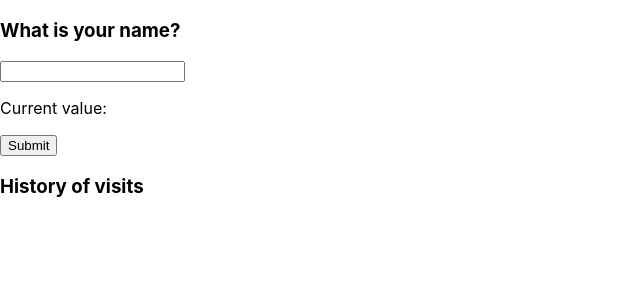
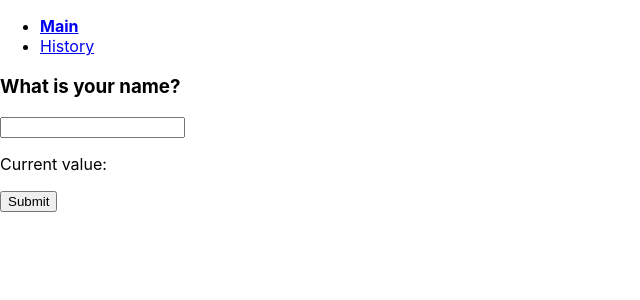
Before and after one commit to amtoss-study/react-demo, a React (Create React App) app: page / in a window 1280 px wide. Shown: the top 300 px of the page, without its empty margins (0-640 px from the left). Built offline with nearby package versions, Linux system fonts and the light colour scheme.

Commit message:
Add routing

```diff
--- a/package.json
+++ b/package.json
@@ -3,6 +3,7 @@
   "version": "0.1.0",
   "private": true,
   "dependencies": {
+    "@testing-library/dom": "^7.28.1",
     "@testing-library/jest-dom": "^5.11.4",
     "@testing-library/react": "^11.1.0",
     "@testing-library/user-event": "^12.1.10",
@@ -10,8 +11,10 @@
     "@types/node": "^12.0.0",
     "@types/react": "^16.9.53",
     "@types/react-dom": "^16.9.8",
+    "@types/react-router-dom": "^5.1.6",
     "react": "^17.0.1",
     "react-dom": "^17.0.1",
+    "react-router-dom": "^5.2.0",
     "react-scripts": "4.0.0-next.98",
     "typescript": "^4.0.3",
     "web-vitals": "^0.2.4"
--- a/src/App.tsx
+++ b/src/App.tsx
@@ -1,6 +1,8 @@
 import React from 'react'
+import { BrowserRouter as Router, Route, Switch } from 'react-router-dom'
 
 import { HistoryItem } from './types'
+import Nav from './Nav'
 import NameForm from './NameForm'
 import History from './History'
 
@@ -17,10 +19,17 @@ const App = () => {
         setHistoryPersistent(history.filter(item => item.timestamp !== timestamp))
     }
     return (
-        <React.Fragment>
-            <NameForm onSubmit={addToHistory} />
-            <History history={history} removeFromHistory={removeFromHistory} />
-        </React.Fragment>
+        <Router>
+            <Nav />
+            <Switch>
+                <Route path="/history">
+                    <History history={history} removeFromHistory={removeFromHistory} />
+                </Route>
+                <Route path="/">
+                    <NameForm onSubmit={addToHistory} />
+                </Route>
+            </Switch>
+        </Router>
     )
 }
 
--- /dev/null
+++ b/src/Nav.tsx
@@ -0,0 +1,17 @@
+import React from 'react'
+import { NavLink, NavLinkProps } from 'react-router-dom'
+
+const Link = (props: NavLinkProps) => <NavLink {...props} exact={true} activeStyle={{ fontWeight: 'bold' }} />
+
+const Nav = () => {
+    return (
+        <nav>
+            <ul>
+                <li><Link to="/">Main</Link></li>
+                <li><Link to="/history">History</Link></li>
+            </ul>
+        </nav>
+    )
+}
+
+export default Nav
```
Also changed, not shown: 1 other file (tests, documents, lock files or other folders).
